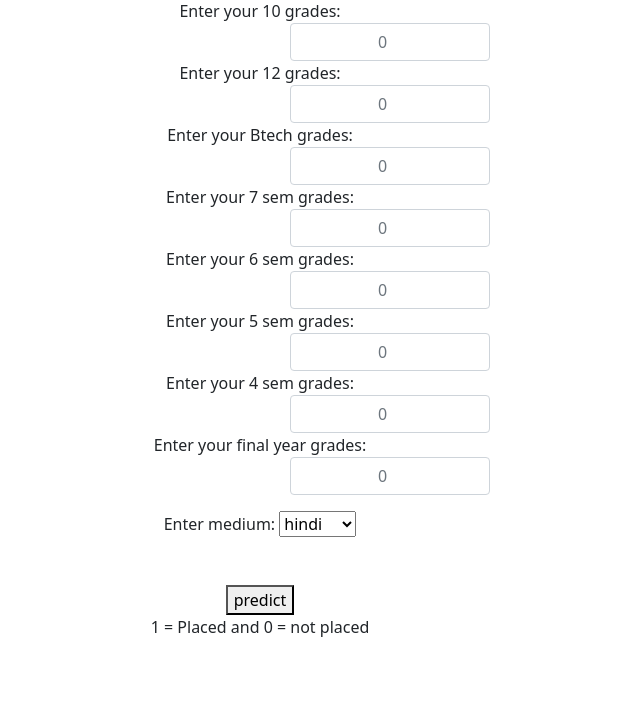
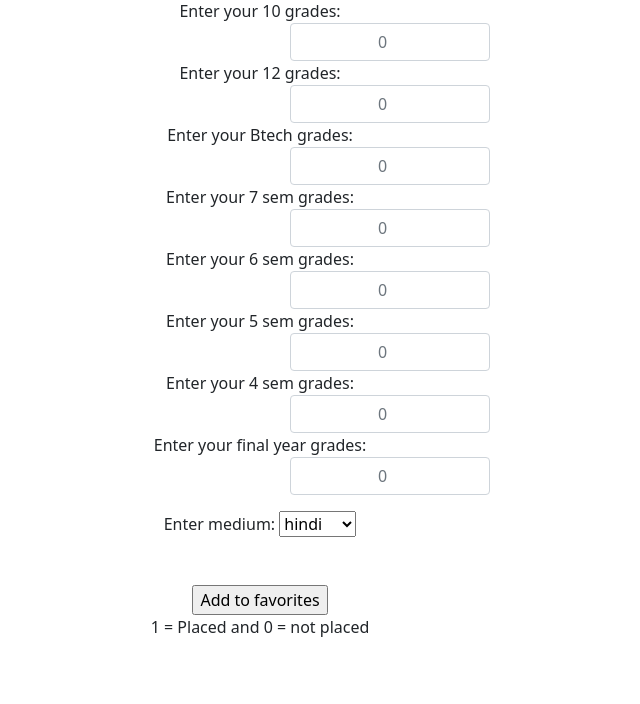
Before and after one commit to nehakhatri2021/project6, a Flask app: page / in a window 1280 px wide. Shown: the part 226-930 px from the top of the page, without its empty margins (380-1020 px from the left). Run offline with Flask 2, Linux system fonts and the light colour scheme; parts of the project's set-up code (start-up, migrations or seed data) failed here and were passed over.

Commit message:
Update index.html

```diff
--- a/templates/index.html
+++ b/templates/index.html
@@ -90,7 +90,9 @@ div {text-align: center;}
 <br>
 
 <br>
-<button type=submit>predict </button>
+<input class="btn-76"
+       type="button"
+       value="Add to favorites">
 <br>
 <p> 1 = Placed and 0 = not placed </p>
 </form>
```
